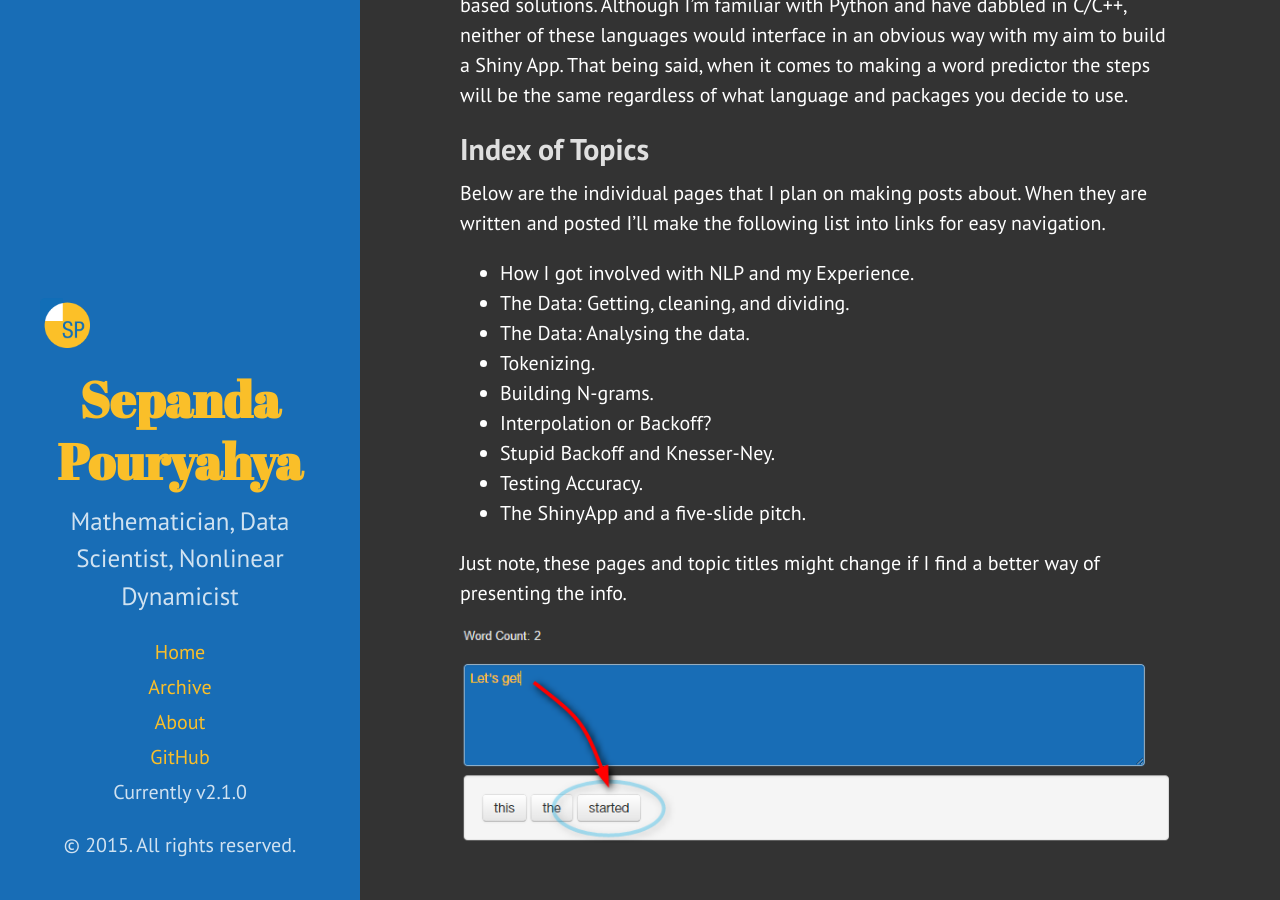
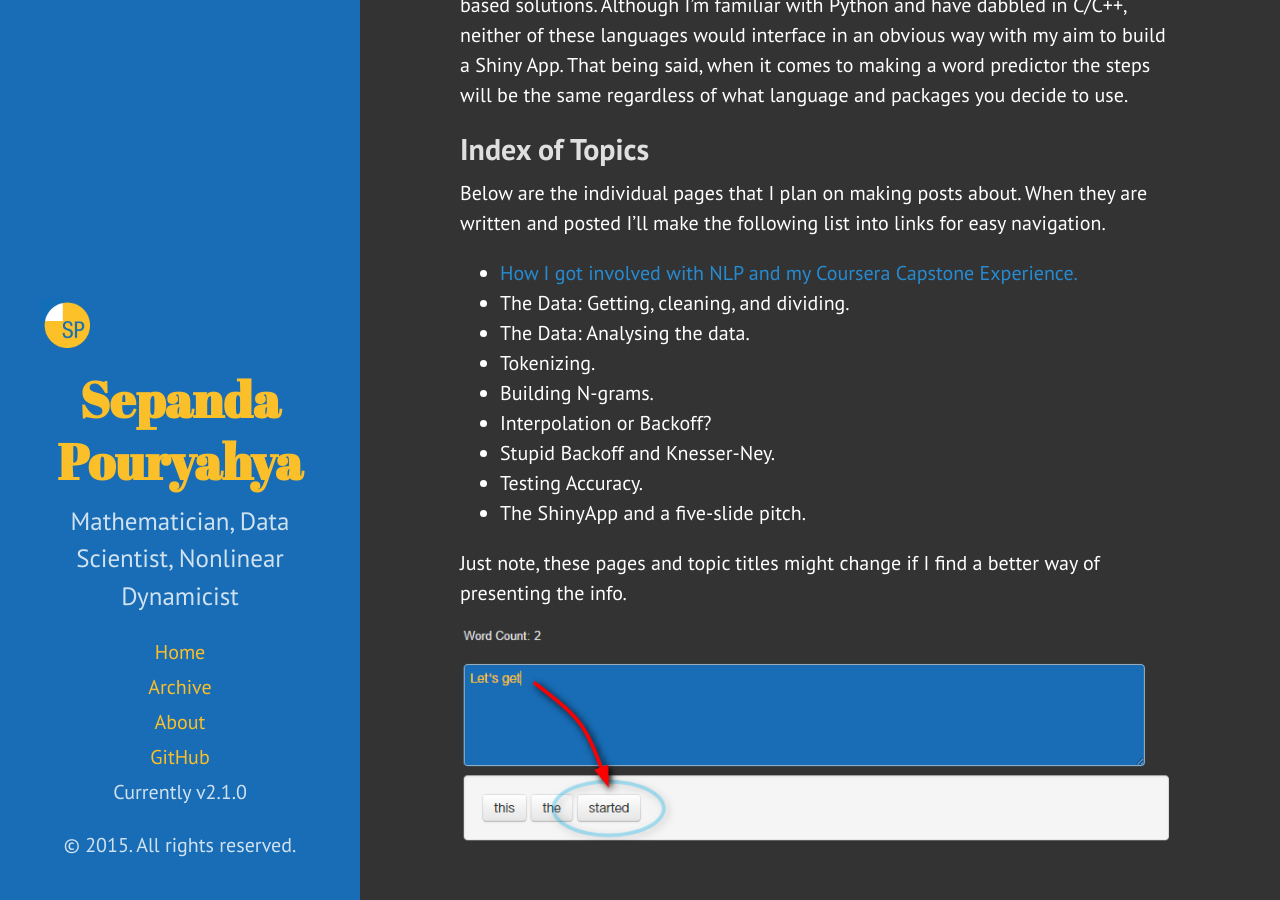
Before and after one commit to sepanda/sepanda.github.io, a Jekyll site: the page built from _posts/2015-01-01-NLP_1_BuildingAWordPredictor.md, in a window 1280 px wide and 900 px high, scrolled down 735 px. Built offline with Jekyll 4.4.1, drawn with Linux system fonts in a browser that asks for light colours; Markdown is read by kramdown in place of the engine named in the settings.

Commit message:
Updated NLP-Project with a link to How I got Involved post

```diff
--- a/_posts/2015-01-01-NLP_1_BuildingAWordPredictor.md
+++ b/_posts/2015-01-01-NLP_1_BuildingAWordPredictor.md
@@ -26,7 +26,7 @@ Throughout the project I found that `R` on its own isn't a very popular language
 
 Below are the individual pages that I plan on making posts about. When they are written and posted I'll make the following list into links for easy navigation.
 
-- How I got involved with NLP and my Experience.
+- [How I got involved with NLP and my Coursera Capstone Experience.](http://sepanda.com/2015/01/01/NLP_2_PersonalExperience/)
 - The Data: Getting, cleaning, and dividing.
 - The Data: Analysing the data.
 - Tokenizing.
```
